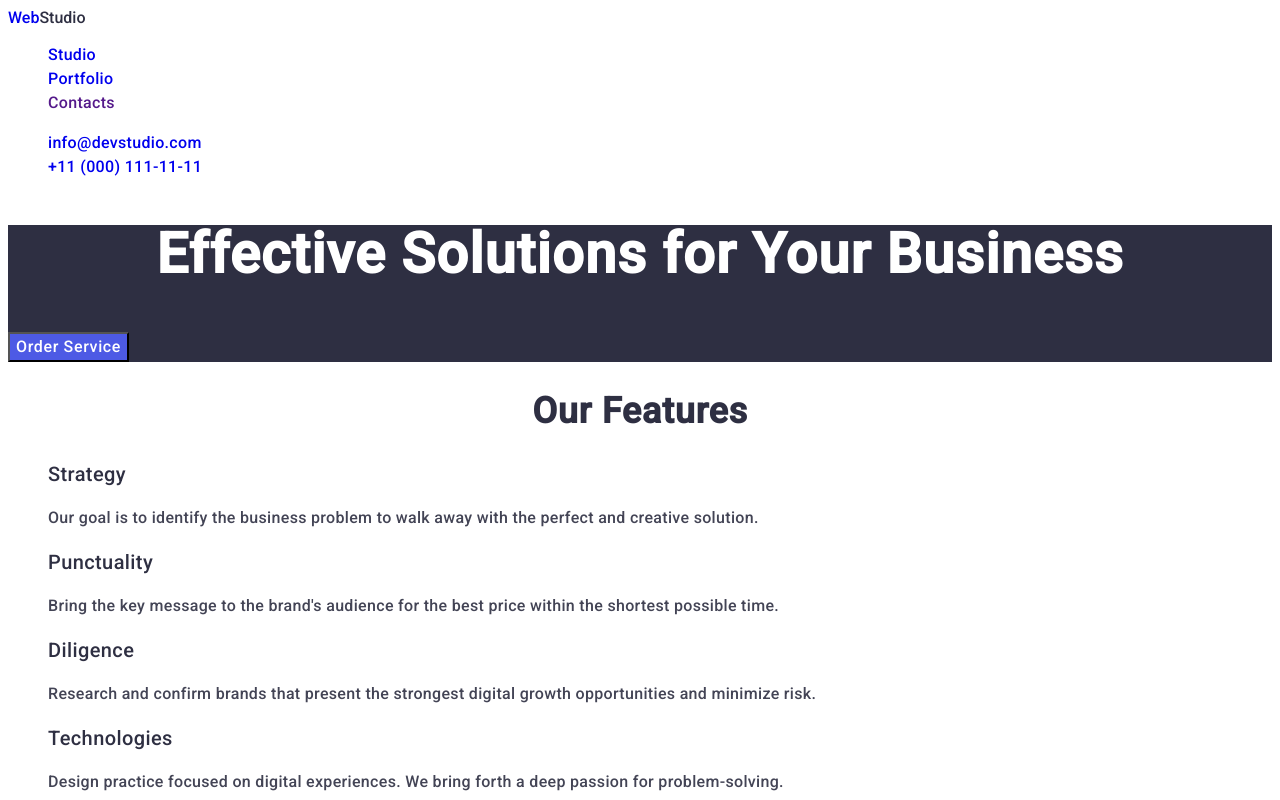
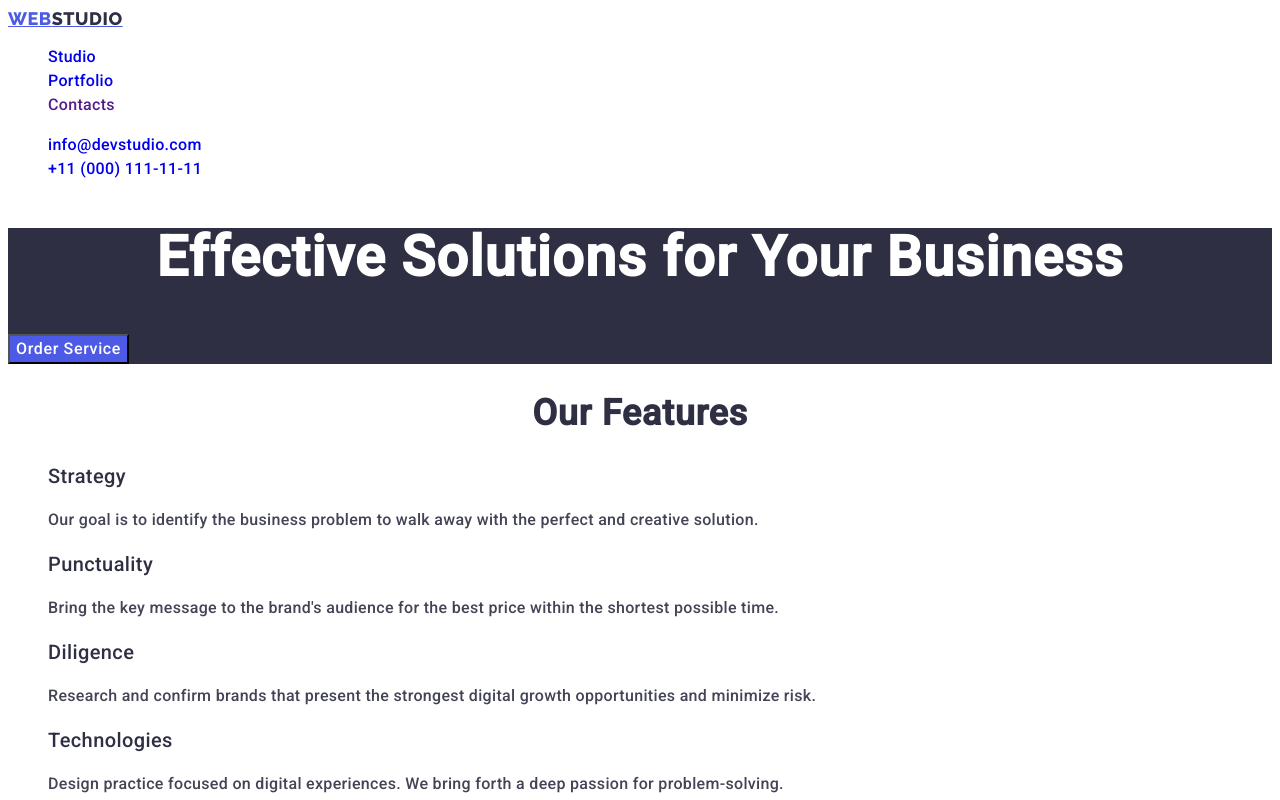
Before and after one commit to andRovn/goit-markup-hw-02, a plain HTML site: page index.html in a window 1280 px wide. Shown: the top 800 px of the page. Drawn offline with Linux system fonts and the light colour scheme.

Commit message:
dz5344t4

```diff
--- a/index.html
+++ b/index.html
@@ -23,7 +23,9 @@
   <body>
     <header>
       <nav>
-        <a class="link" href="/">Web<span class="studio">Studio</span></a>
+        <a class="logo" href="/" class="link"
+          >Web<span class="studio">Studio</span></a
+        >
         <ul class="list">
           <li class="list-list">
             <a class="link" href="./index.html">Studio</a>
```
